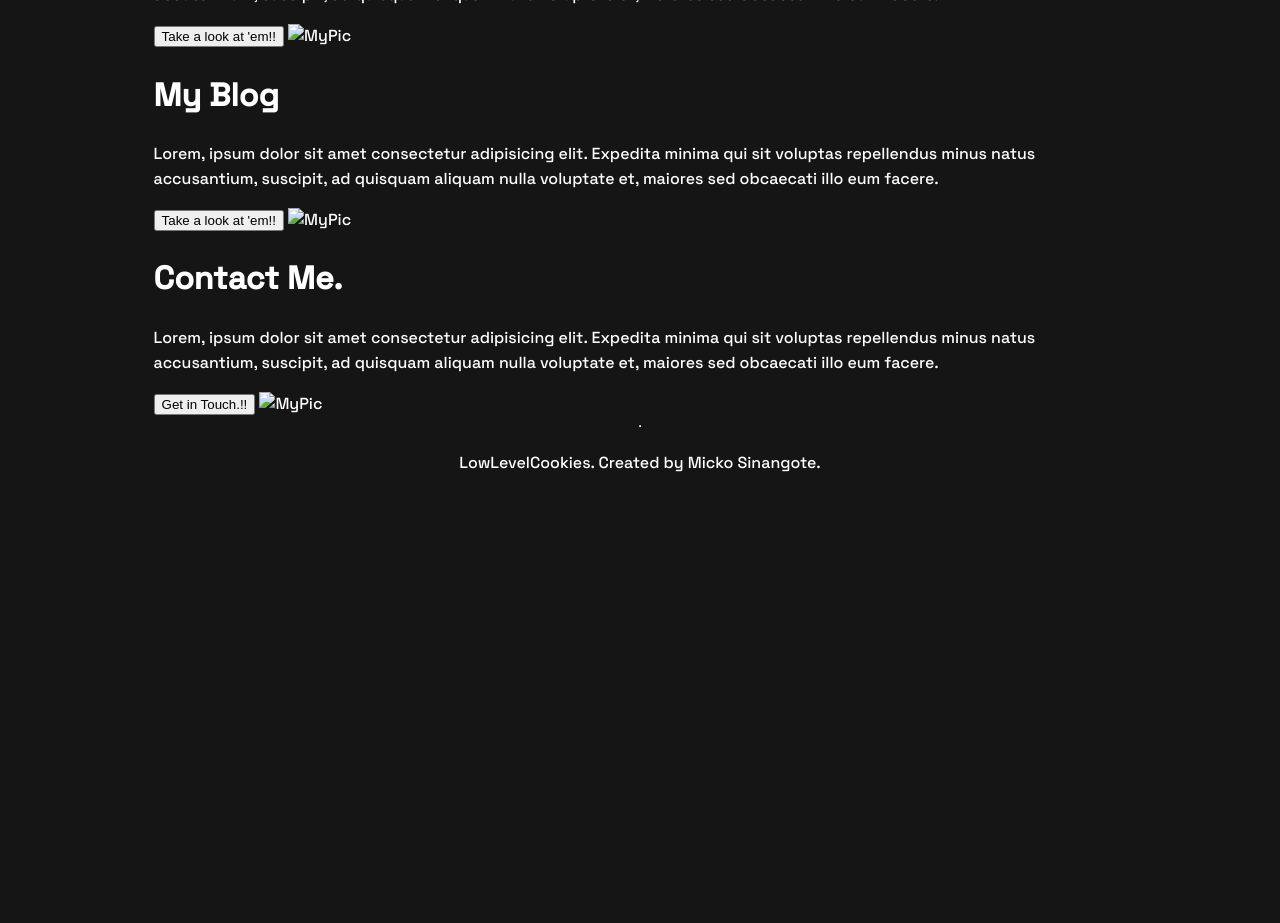
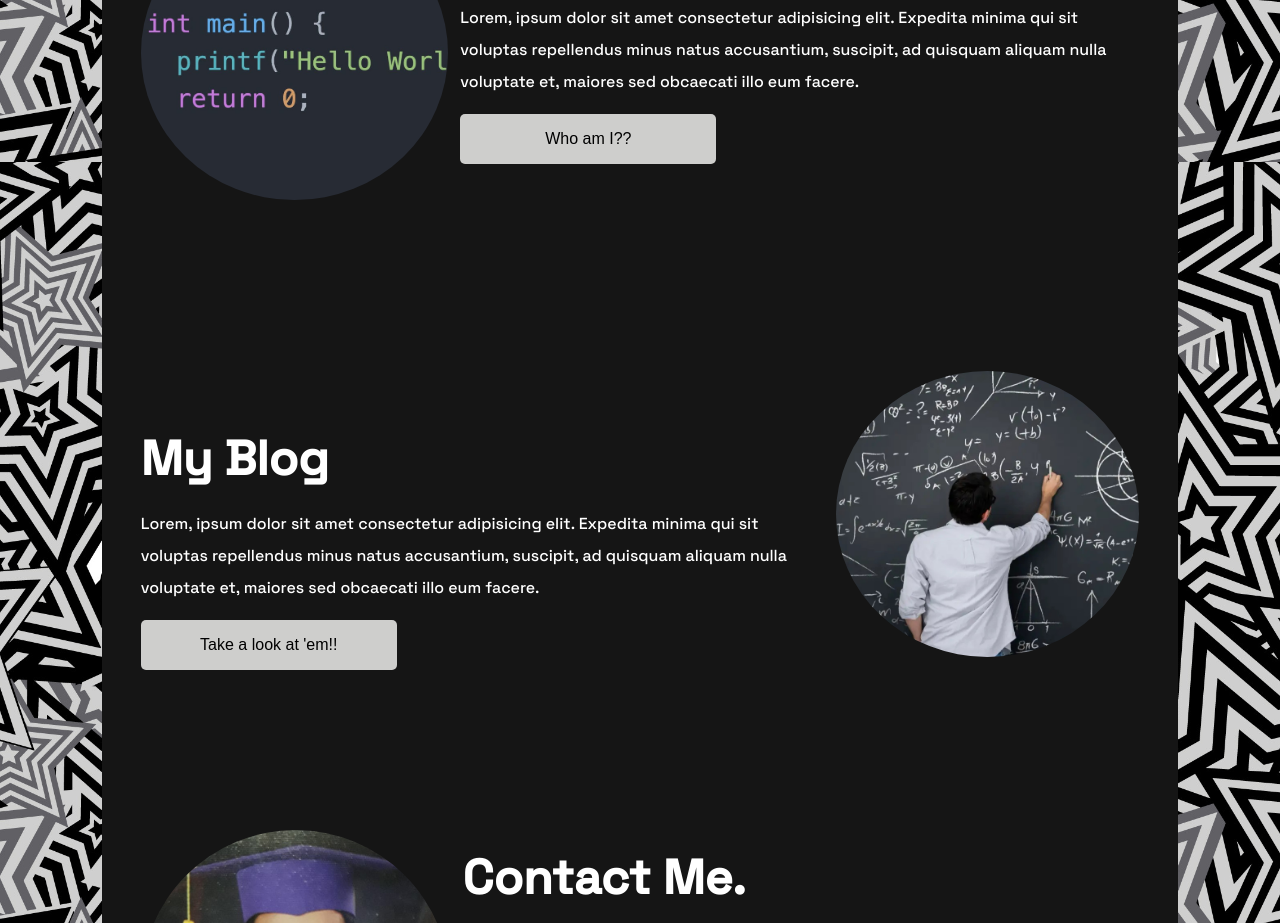
Before and after one commit to LowLevelCookies/LowLevelFolio, a plain HTML site: page index.html in a window 1280 px wide. Shown: the part 638-1561 px from the top of the page. Before the commit the page ends 1130 px from the top, so only its background shows below. Drawn offline with Linux system fonts and the light colour scheme.

Commit message:
5th commit

```diff
--- a/index.html
+++ b/index.html
@@ -17,33 +17,50 @@
 </head>
 <body>
 <span class="front">
-    <div class="odd">
-      <span>
+  <div class="myNav">
+
+  </div>
+    <div class="base">
+      <span class="oddElm">
         <h1>LowLevelCookies</h1>
         <p>Lorem, ipsum dolor sit amet consectetur adipisicing elit. Expedita minima qui sit voluptas repellendus minus natus accusantium, suscipit, ad quisquam aliquam nulla voluptate et, maiores sed obcaecati illo eum facere.</p>
-        <input type="button" value="Who am I??">
+        <input type="button" value="Who am I??" class="bodyButton">
       </span>
-      <span>
-        <img src="" alt="MyPic">
+      <span class="oddPic">
+        <img src="/assets/images/me.jpg" alt="MyPic">
       </span>
     </div>
-    <div class="projects">
-      <h1>My Projects</h1>
-      <p>Lorem, ipsum dolor sit amet consectetur adipisicing elit. Expedita minima qui sit voluptas repellendus minus natus accusantium, suscipit, ad quisquam aliquam nulla voluptate et, maiores sed obcaecati illo eum facere.</p>
-      <input type="button" value="Take a look at 'em!!">
-      <img src="" alt="MyPic">
+    <div class="base">
+      <span class="evenPic">
+        <img src="assets/images/proj.jpg" alt="MyPic">
+      </span>
+      <span class="evenElm">
+        <h1>Projects</h1>
+        <p>Lorem, ipsum dolor sit amet consectetur adipisicing elit. Expedita minima qui sit voluptas repellendus minus natus accusantium, suscipit, ad quisquam aliquam nulla voluptate et, maiores sed obcaecati illo eum facere.</p>
+        <input type="button" value="Who am I??" class="bodyButton">
+      </span>
+
     </div>
-      <div class="blogs">
-      <h1>My Blog</h1>
-      <p>Lorem, ipsum dolor sit amet consectetur adipisicing elit. Expedita minima qui sit voluptas repellendus minus natus accusantium, suscipit, ad quisquam aliquam nulla voluptate et, maiores sed obcaecati illo eum facere.</p>
-      <input type="button" value="Take a look at 'em!!">
-      <img src="" alt="MyPic">
+      <div class="base">
+      <span class="oddElm">
+        <h1>My Blog</h1>
+        <p>Lorem, ipsum dolor sit amet consectetur adipisicing elit. Expedita minima qui sit voluptas repellendus minus natus accusantium, suscipit, ad quisquam aliquam nulla voluptate et, maiores sed obcaecati illo eum facere.</p>
+        <input type="button" value="Take a look at 'em!!" class="bodyButton">
+      </span>
+      <span class="oddPic">
+        <img src="assets/images/blog.jpg" alt="MyPic">
+      </span>
+
     </div>
-    <div class="contact">
-      <h1>Contact Me.</h1>
-      <p>Lorem, ipsum dolor sit amet consectetur adipisicing elit. Expedita minima qui sit voluptas repellendus minus natus accusantium, suscipit, ad quisquam aliquam nulla voluptate et, maiores sed obcaecati illo eum facere.</p>
-      <input type="button" value="Get in Touch.!!">
-      <img src="" alt="MyPic">
+    <div class="base">
+      <span class="evenPic">
+        <img src="assets/images/contact.jpg" alt="MyPic">
+      </span>
+      <span class="evenElm">
+        <h1>Contact Me.</h1>
+        <p>Lorem, ipsum dolor sit amet consectetur adipisicing elit. Expedita minima qui sit voluptas repellendus minus natus accusantium, suscipit, ad quisquam aliquam nulla voluptate et, maiores sed obcaecati illo eum facere.</p>
+        <input type="button" value="Get in Touch.!!" class="bodyButton">
+      </span>
     </div>
     <hr>
     <div class="myFooter">
--- a/style.css
+++ b/style.css
@@ -5,41 +5,93 @@
   --gray: #d9d9d950;
   --text1: #ffffff;
   --red: #ff6f5b;
-  --margin: 12vw;
-
+  --margin-front: 8vw;
+  --margin-topbottom: 10vh;
+  --margin-element: 5vh;
+  --padding-body: 3vw;
 }
 html{
   box-sizing: border-box;
   font-size: 100%;
 }
-*, *::before, *::after{
-  box-sizing: inherit;
-}
 body {
+  background-image: url('assets/images/bg.jpg');
+  background-repeat: no-repeat;
+  background-attachment: fixed;
+  background-size: cover;
   margin: 0;
   font-family: "Space Grotesk", sans-serif;
+  font-size: 12px;
   font-optical-sizing: auto;
   font-weight: 500;
   font-style: normal;
   background-color: var(--body-bg);
   color: var(--text1);
   font-size: var(--fs-body);
-  line-height: 1.56;
+  line-height: 2rem;
 }
-
+img{
+  max-width: 100%;
+  height: auto;
+  border-radius: 50%;
+}
+h1{
+  font-size: 3rem;
+}
 .front{
+  padding-left: var(--padding-body);
+  padding-right: var(--padding-body);
   display: flex;
   flex-direction: column;
   flex-wrap: wrap;
-
   justify-content: center;
   align-items: center;
   background-color: var(--body-bg);
-  margin-left: var(--margin);
-  margin-right: var(--margin)
+  margin-left: var(--margin-front);
+  margin-right: var(--margin-front)
+
 }
-.odd{
-  margin-top: 20vh;
-  margin-bottom: 20vh;
+.base{
+  margin-top: var(--margin-topbottom);
+  margin-bottom: var(--margin-topbottom);
   display: flex;
+
 }
+.oddElm{
+  margin-top: var(--margin-element);
+  margin-right: 1vw;
+  justify-content: left;
+}
+.oddPic{
+  justify-content: right;
+}
+.evenElm{
+  margin-left: 1vw;
+  margin-top: var(--margin--element);
+  justify-content: right;
+}
+.evenPic{
+  justify-content: left;
+}
+.bodyButton{
+  border: none;
+  width: 20vw;
+  text-align: center;
+  padding: 16px 32px;
+  text-decoration: none;
+  font-size: 1rem;
+  border-radius: 5px;
+  transition-duration: 0.5s;
+  cursor: pointer;
+  background-color: #cececc;
+  color: black;
+
+}
+.bodyButton:hover{
+  background-color: #c60707;
+  color: white;
+}
+.myFooter{
+  font-size: 0.8rem;
+  color: #585454;
+}
```
Also changed, not shown: assets/images/bg.jpg (added), assets/images/blog.jpg (added), assets/images/contact.jpg (added), assets/images/me.jpg (added), assets/images/proj.jpg (added).
